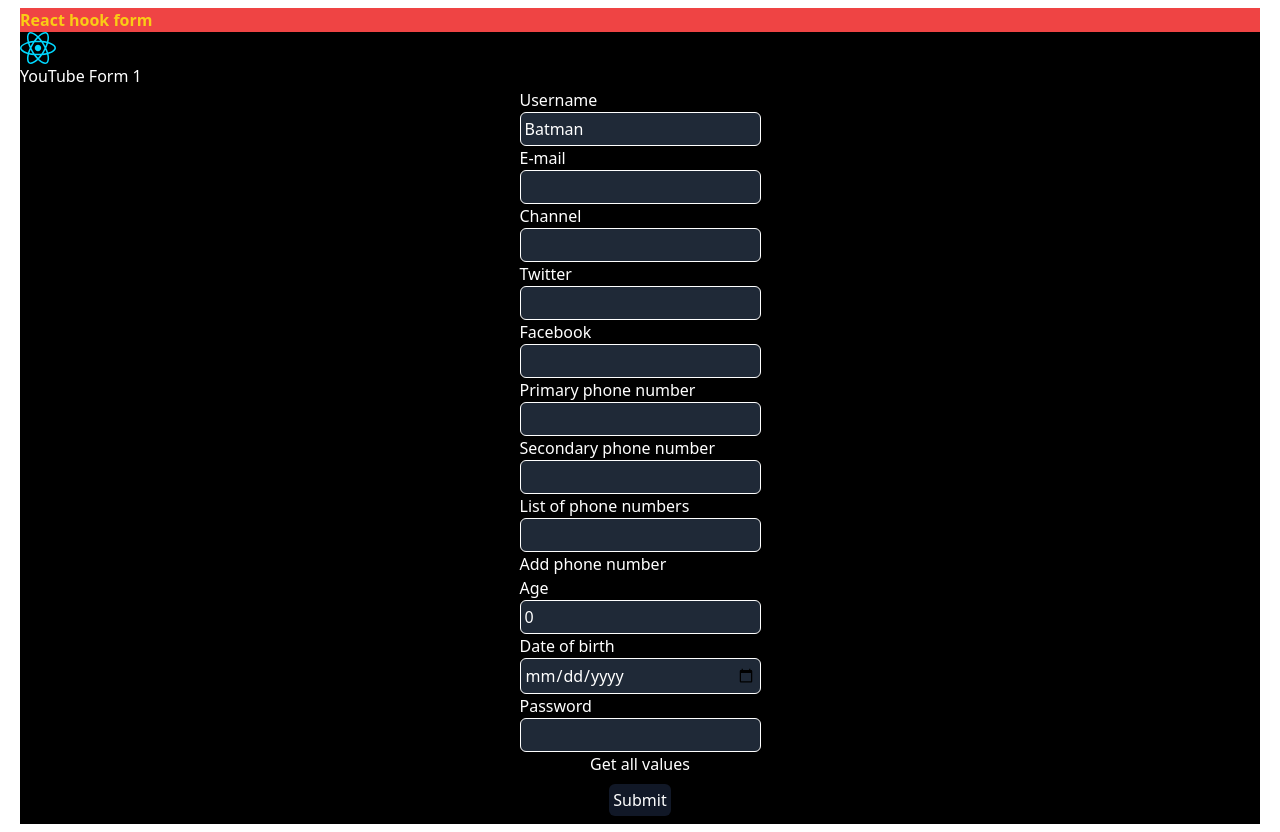
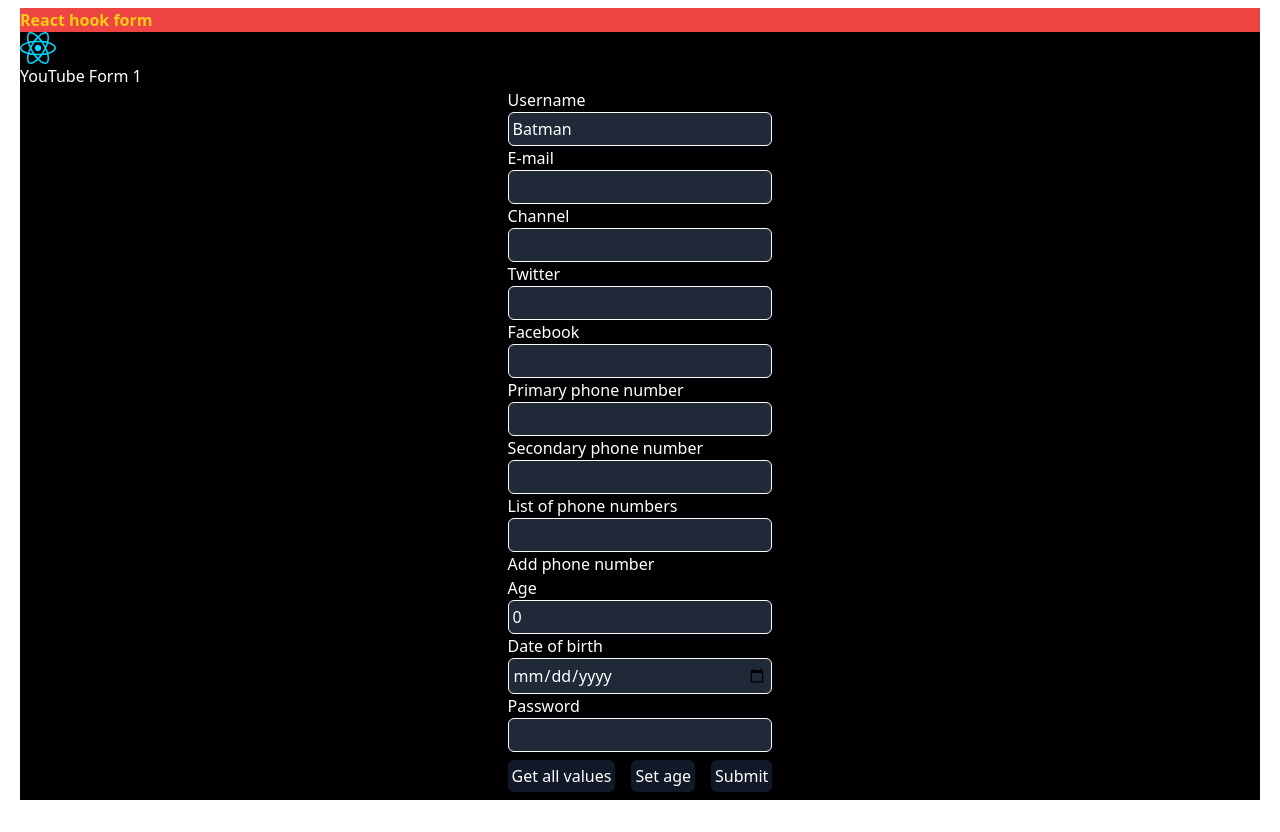
Before and after one commit to SARPAINe/React-hook-form, a React (Vite) app: page / in a window 1280 px wide. After the commit the page ends 808 px from the top, so only its background shows below. Built offline with nearby package versions, Linux system fonts and the light colour scheme.

Commit message:
feat: set field value

```diff
--- a/src/components/YouTubeForm.tsx
+++ b/src/components/YouTubeForm.tsx
@@ -52,7 +52,15 @@ export const YouTubeForm = () => {
     },
   });
 
-  const { register, control, handleSubmit, formState, watch, getValues } = form;
+  const {
+    register,
+    control,
+    handleSubmit,
+    formState,
+    watch,
+    getValues,
+    setValue,
+  } = form;
   const { errors } = formState;
 
   const { fields, append, remove } = useFieldArray({
@@ -68,6 +76,14 @@ export const YouTubeForm = () => {
     console.log(getValues(["username", "email", "social"]));
     //get all values
     // console.log(getValues());
+  };
+
+  const handleSetValues = () => {
+    setValue("age", 20, {
+      shouldDirty: true,
+      shouldTouch: true,
+      shouldValidate: true,
+    });
   };
 
   // const watchUsername = watch("username");
@@ -248,12 +264,25 @@ export const YouTubeForm = () => {
           />
           <p className="text-red-700">{errors?.password?.message}</p>
         </div>
-        <button type="button" onClick={handleGetValues}>
-          Get all values
-        </button>
-        <button className="flex self-center rounded-md my-2 mx-2 p-1 bg-gray-900 w-fit">
-          Submit
-        </button>
+        <div className="flex flex-row">
+          <button
+            type="button"
+            className="flex self-center rounded-md my-2 mx-2 p-1 bg-gray-900 w-fit"
+            onClick={handleGetValues}
+          >
+            Get all values
+          </button>
+          <button
+            type="button"
+            className="flex self-center rounded-md my-2 mx-2 p-1 bg-gray-900 w-fit"
+            onClick={handleSetValues}
+          >
+            Set age
+          </button>
+          <button className="flex self-center rounded-md my-2 mx-2 p-1 bg-gray-900 w-fit">
+            Submit
+          </button>
+        </div>
       </form>
       <DevTool control={control} />
     </>
```
